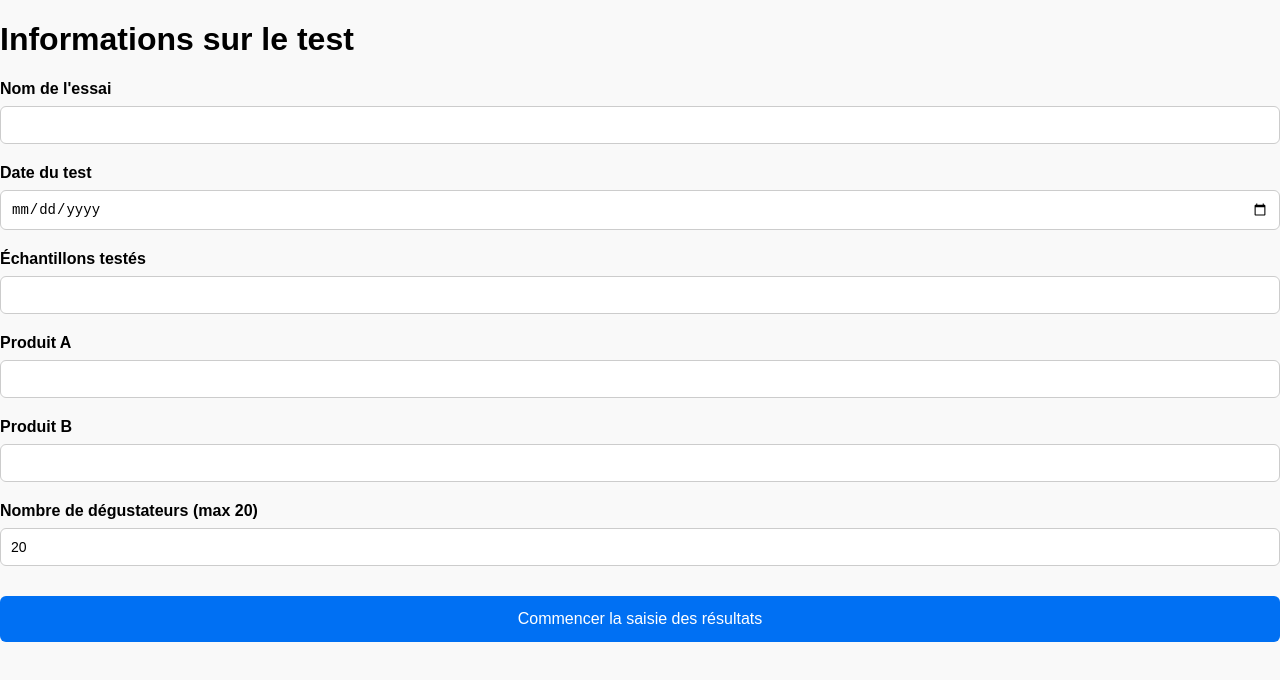
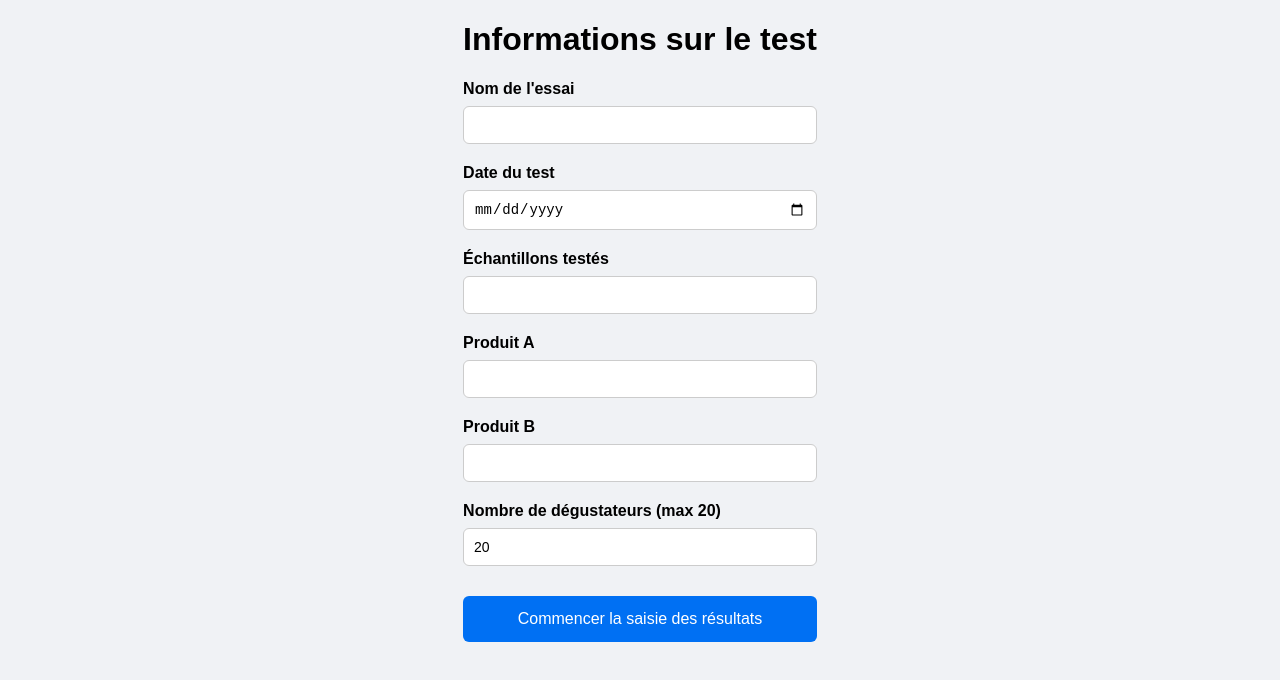
Before and after one commit to pierreai42330/test-triangle, a React (Create React App) app: page / in a window 1280 px wide. Shown: the top 680 px of the page. Built offline with nearby package versions, Linux system fonts and the light colour scheme.

Commit message:
Update App.css

```diff
--- a/src/App.css
+++ b/src/App.css
@@ -1,25 +1,26 @@
+/* style général */
 body {
   font-family: Arial, sans-serif;
-  background-color: #f9f9f9;
+  background-color: #f0f2f5;
   margin: 0;
   padding: 0;
-  box-sizing: border-box;
+  display: flex;
+  justify-content: center;
 }
 
+/* le bloc principal centré */
 .container {
+  width: 100%;
   max-width: 800px;
-  margin: 60px auto;
+  margin: 60px 40px;
   background: white;
   padding: 40px;
   box-shadow: 0 0 15px rgba(0, 0, 0, 0.1);
   border-radius: 12px;
-
-  /* ✅ marges internes solides */
-  padding-left: 30px;
-  padding-right: 30px;
+  box-sizing: border-box;
 }
 
-/* ✅ assure une bonne marge sur les côtés même en mobile */
+/* responsive */
 @media (max-width: 600px) {
   .container {
     margin: 20px;
@@ -27,6 +28,7 @@ body {
   }
 }
 
+/* typographie */
 h2 {
   text-align: center;
   margin-bottom: 30px;
```
